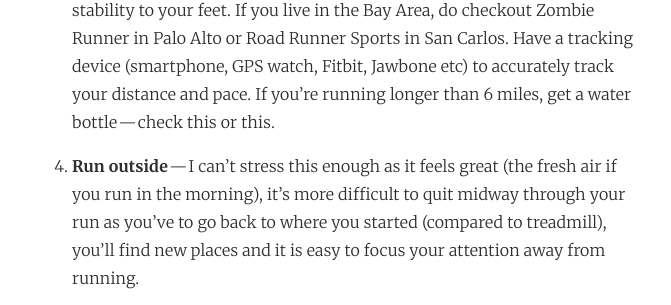
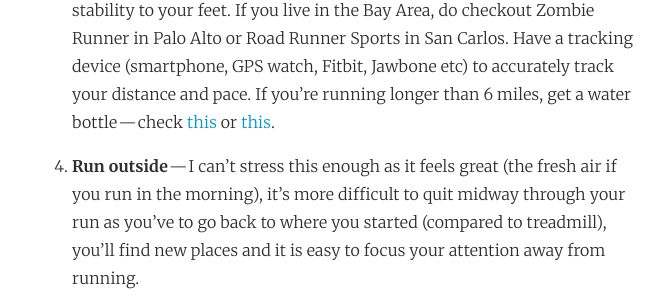
Before and after one commit to kaushik88/kaushik88.github.io, a Jekyll site: the page built from _posts/2014-08-07-running.md, in a window 1280 px wide and 900 px high, scrolled down 1124 px. Shown: the part 288-593 px from the top of the window, without its empty margins (304-975 px from the left). Built offline with Jekyll 4.4.1, drawn with Linux system fonts in a browser that asks for light colours; part of the change alters nothing that is shown; some of the changed text lies outside the part shown.

```diff
--- a/_posts/2014-08-07-running.md
+++ b/_posts/2014-08-07-running.md
@@ -20,7 +20,7 @@ Some things that I’ve learned or enjoyed in the last 6 months -
 
 2. **Get Distracted** — Anything that can distract you (focus your attention away from the fact that you’re running) helps — music, conversation with your friend, audio books or abstract problems and ideas.
 
-3. **Buy good gear** — Running shoes help a lot in adding more support and stability to your feet. If you live in the Bay Area, do checkout Zombie Runner in Palo Alto or Road Runner Sports in San Carlos. Have a tracking device (smartphone, GPS watch, Fitbit, Jawbone etc) to accurately track your distance and pace. If you’re running longer than 6 miles, get a water bottle — check this or this.
+3. **Buy good gear** — Running shoes help a lot in adding more support and stability to your feet. If you live in the Bay Area, do checkout Zombie Runner in Palo Alto or Road Runner Sports in San Carlos. Have a tracking device (smartphone, GPS watch, Fitbit, Jawbone etc) to accurately track your distance and pace. If you’re running longer than 6 miles, get a water bottle — check [this](http://www.amazon.com/gp/product/B006ZT7HOC/ref=oh_aui_detailpage_o08_s00?ie=UTF8&psc=1) or [this](http://www.amazon.com/Nathan-Trail-Bottle-Gecko-Green/dp/B00BIE39UU/ref=sr_1_3).
 
 4. **Run outside** — I can’t stress this enough as it feels great (the fresh air if you run in the morning), it’s more difficult to quit midway through your run as you’ve to go back to where you started (compared to treadmill), you’ll find new places and it is easy to focus your attention away from running.
 
```
